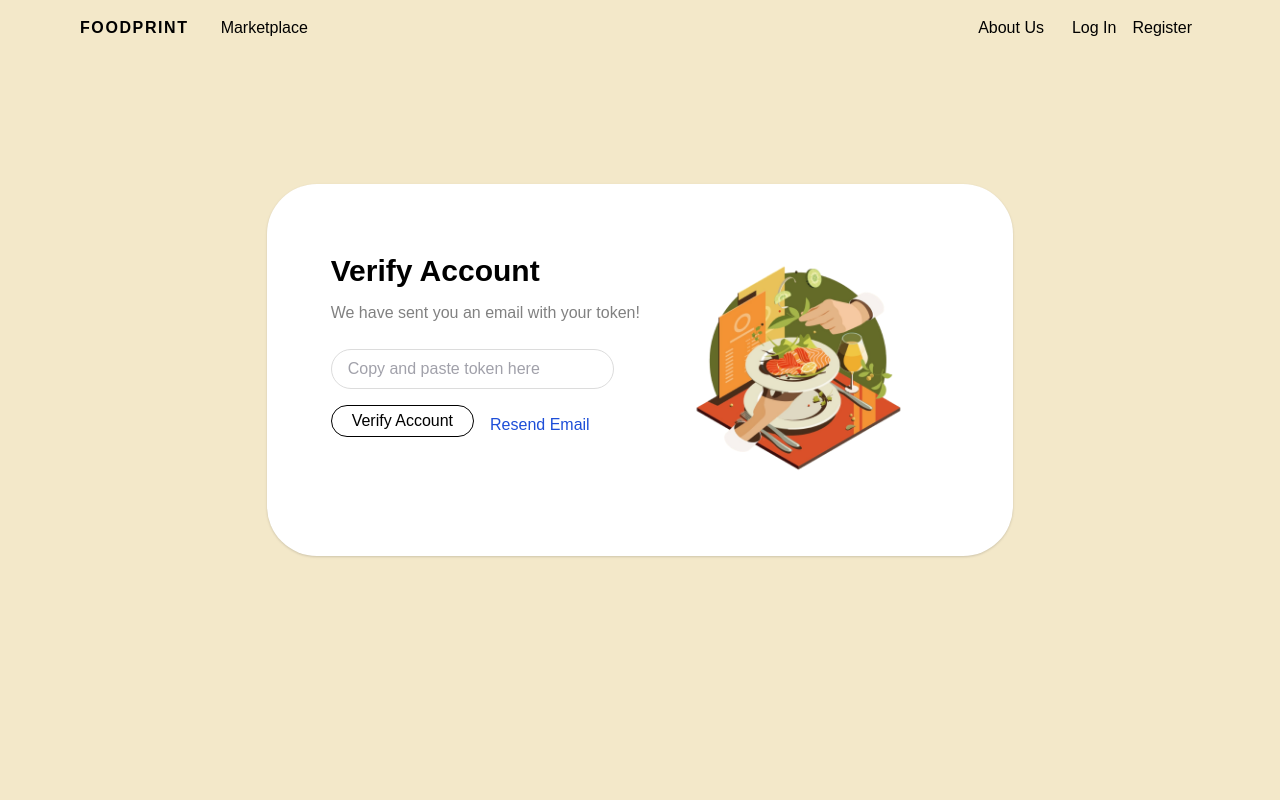
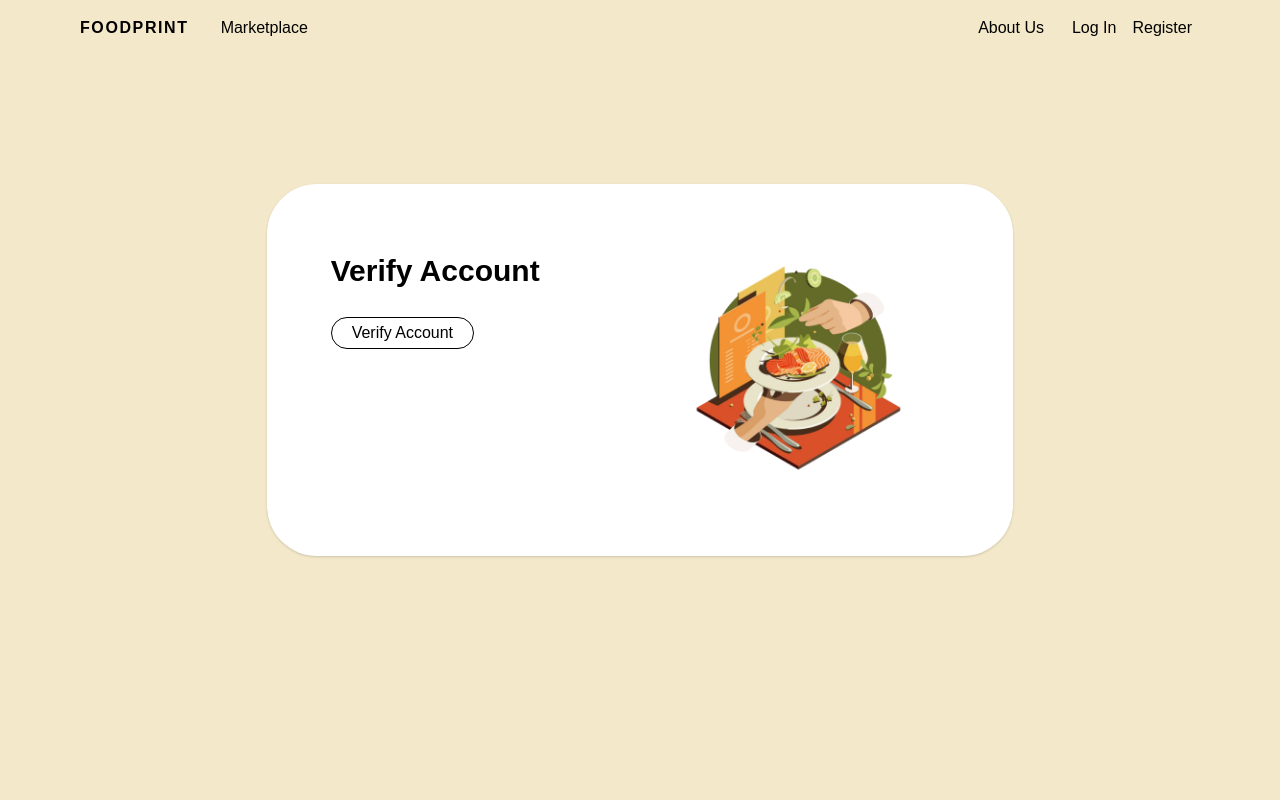
Before and after one commit to cs203g2t10/foodprint-frontend, a React (Create React App) app: page /verifyaccount in a window 1280 px wide. Shown: the top 800 px of the page. Built offline with nearby package versions, Linux system fonts and the light colour scheme.

Commit message:
verify account

```diff
--- a/src/pages/Register.js
+++ b/src/pages/Register.js
@@ -1,5 +1,5 @@
 import React, { useState } from 'react'
-import { Link, Redirect } from 'react-router-dom'
+import { Link } from 'react-router-dom'
 import LogInService from '../services/LogInService'
 
 const Register = () => {
@@ -42,7 +42,6 @@ const Register = () => {
 
     if (successfulReg) {
         window.sessionStorage.setItem("email", email)
-        return <Redirect to="/verifyaccount" />
     }
 
     return (
@@ -135,13 +134,16 @@ const Register = () => {
 
                         {
                             (error ? <>
-                                <h1 className="text-sm text-red-standard">{error}</h1>
+                                <h1 className="text-sm text-red-standard mt-2">{error}</h1>
                             </>
                                 : <></>)
                         }
+                        {
+                            (successfulReg ? <div className="text-green-standard mt-2">We have sent you an email!</div> : <div className=""></div>)
+                        }
 
 
-                        <div className="pt-5 flex">
+                        <div className="pt-5 pb-5 flex">
                             <button className="rounded-xl px-5 bg-green-standard text-white-standard shadow hover:shadow-md text-justify h-8" disabled={!validateForm}
                                 onClick={userRegister}>
                                 <span id="button-text">
@@ -152,8 +154,6 @@ const Register = () => {
                                     )}
                                 </span>
                             </button>
-
-
 
                             <Link to="/login" className="ml-6 py-1 px-5 self-end rounded-full text-green-standard border">Log In to existing Account</Link>
                         </div>
--- a/src/pages/ResetPwd.tsx
+++ b/src/pages/ResetPwd.tsx
@@ -1,6 +1,6 @@
 import React, { useState } from 'react'
-import { Link } from 'react-router-dom';
-import ResetPwdService from '../services/ResetPwdService';
+import { Link } from 'react-router-dom'
+import ResetPwdService from '../services/ResetPwdService'
 import queryString from 'query-string'
 
 const ResetPwd = (props: any) => {
--- a/src/pages/VerifyAccount.tsx
+++ b/src/pages/VerifyAccount.tsx
@@ -1,20 +1,18 @@
 import React, { useState } from 'react'
-import { Link } from 'react-router-dom';
-import LogInService from '../services/LogInService';
+import { Link } from 'react-router-dom'
+import LogInService from '../services/LogInService'
+import queryString from 'query-string'
 
-const VerifyAccount = () => {
-    const [emailToken, setEmailToken] = useState("");
+const VerifyAccount = (props: any) => {
+    const value=queryString.parse(window.location.search);
+    const emailToken=value.token;
+    console.log("token", emailToken)
+
     const [success, setSuccess] = useState(false);
     const [invalid, setInvalid] = useState(false);
-    const [empty, setEmpty] = useState(false);
 
-    const confirmToken = (token: any) => {
-        console.log(token)
-        if (token.length === 0) {
-            if (invalid) {
-                setInvalid(false)
-            }
-            setEmpty(true);
+    const confirmToken = () => {
+        if (emailToken === null || emailToken === undefined || emailToken.length === 0) {
             return;
         }
         const response = LogInService.userConfirmToken(emailToken);
@@ -23,17 +21,11 @@ const VerifyAccount = () => {
             setSuccess(true);
             if (invalid) {
                 setInvalid(false);
-            } else if (empty) {
-                setEmpty(false);
             }
         }).catch(error => {
             console.log(error);
-            if (empty) {
-                setEmpty(false);
-            }
             setInvalid(true);
         })
-
     }
 
     return (
@@ -42,28 +34,21 @@ const VerifyAccount = () => {
                 <div className="mt-32 bg-white-standard w-10/12 md:w-7/12 grid md:grid-cols-2 shadow-xxl shadow rounded-xxl pb-10">
                     <div className="ml-16 mt-16">
                         <h1 className="text-3xl font-bold mb-2">Verify Account</h1>
-                        <h2 className="text-grey-lighter mb-5">We have sent you an email with your token!</h2>
-                        <div className="mb-4">
-                            <input className="focus:outline-none px-4 py-1 mt-1 h-10 rounded-full border border-grey-lightest md:w-11/12"
-                                placeholder="Copy and paste token here"
-                                onChange={e => setEmailToken(e.target.value)} />
-                        </div>
                         {
-                            (invalid ? <div className="text-red-standard pb-4">You have entered an invalid token. Please try again!</div> : <div className=""></div>)
-                        }
-                        {
-                            (empty ? <div className="text-red-standard pb-4">Please enter a value</div> : <div className=""></div>)
+                            (invalid ? <div className="text-red-standard pb-4 mt-6">Your token is invalid. Please try again!</div>
+                            : <div className="">
+
+                            </div>)
                         }
                         {
                             (success ?
                                 <>
-                                    <div className="pb-4">Your account has been verified!</div>
+                                    <div className="mt-4 pb-8">Your account has been verified!</div>
                                     <Link to="/login" className="bg-green-standard mt-4 pt-2 pb-3 px-5 text-center text-white-standard hover:shadow-lg rounded-xl">Proceed to log in!</Link>
                                 </>
-                                : <div className="flex">
-                                    <button className="rounded-xl px-5 border hover:shadow text-justify h-8"
-                                        onClick={()=>{confirmToken(emailToken)}}>Verify Account</button>
-                                    <Link to="/" className="mx-2 py-2 px-2 self-end text-blue-700 ">Resend Email</Link>
+                                : <div className="">
+                                    <button className="rounded-xl mt-4 px-5 border hover:shadow text-justify h-8"
+                                        onClick={()=>{confirmToken()}}>Verify Account</button>
                                 </div>)
                         }
                     </div>
```
